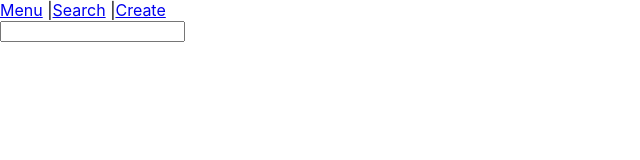
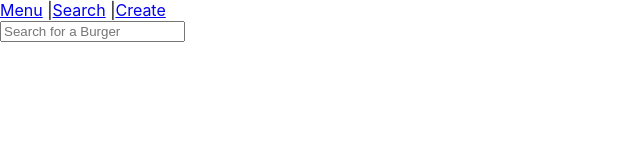
Before and after one commit to kenjelly22/bobs-burgers-of-the-day, a React (Create React App) app: page /search in a window 1280 px wide. Shown: the top 160 px of the page, without its empty margins (0-640 px from the left). Built offline with nearby package versions, Linux system fonts and the light colour scheme; data requests are answered from the project's data file.

Commit message:
Set up handleChange for search

```diff
--- a/src/pages/Search.js
+++ b/src/pages/Search.js
@@ -1,10 +1,23 @@
-import React from "react"
+import React, {useState} from "react"
 
-function Search() {
+const Search = () => {
+  const [searchTerm, setSearchTerm] = useState("")
+
+  const handleChange = ({target: {value}}) => {
+    setSearchTerm(value)
+  }
+
   return (
-    <div>
+    <div className="searchbar">
       <div>
-        <input className="ui search"></input>
+        <input
+          className="ui search"
+          type="text"
+          id="search"
+          value={searchTerm}
+          placeholder="Search for a Burger"
+          onChange={handleChange}
+        ></input>
         <i className="search icon" />
       </div>
     </div>
```
